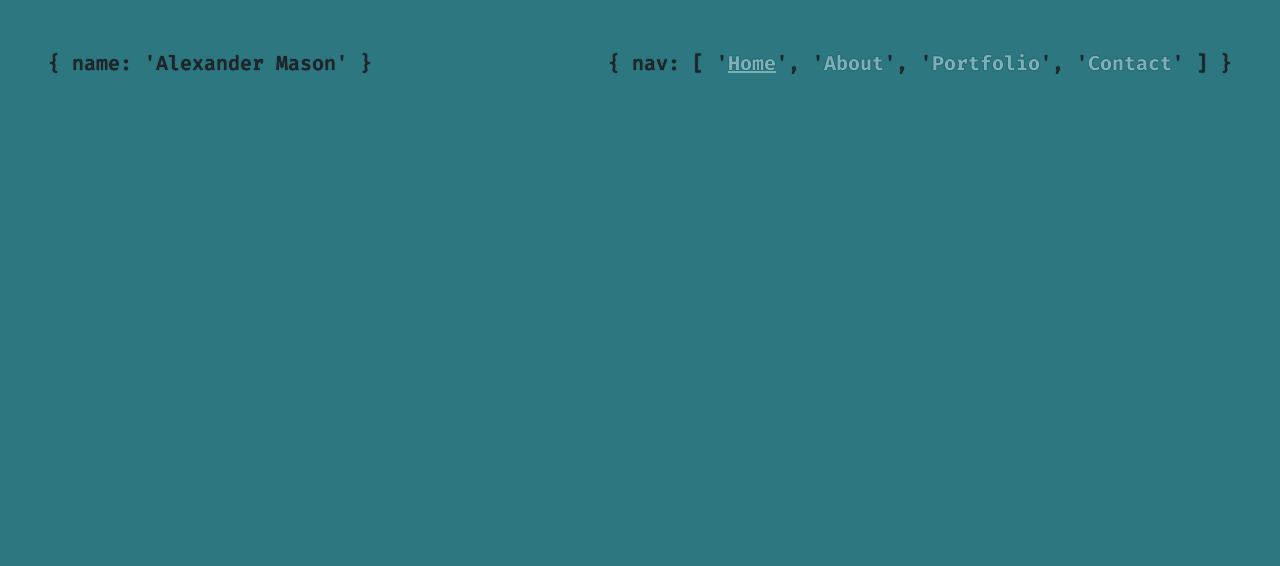
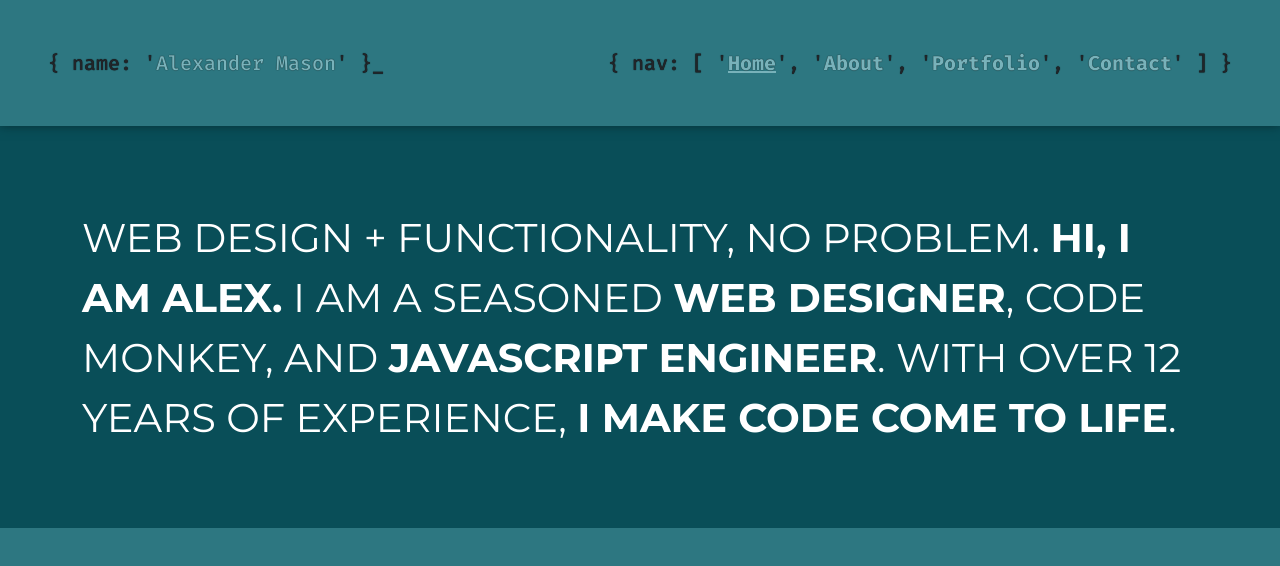
Before and after one commit to AlexMason/Portfolio, a plain HTML site: page index.html in a window 1280 px wide. Shown: the top 566 px of the page. Drawn offline with nearby package versions, Linux system fonts and the light colour scheme.

Commit message:
Finished Nav + Added headed hero

```diff
--- a/css/body.css
+++ b/css/body.css
@@ -1,4 +1,6 @@
 html,
 body {
   background-color: var(--p-color-1);
+  font-family: "Montserrat", sans-serif;
+  scroll-behavior: smooth;
 }
--- a/css/fonts.css
+++ b/css/fonts.css
@@ -1 +1,3 @@
 @import url("https://fonts.googleapis.com/css2?family=Fira+Code:wght@300;400;500;600;700&display=swap");
+@import url("https://fonts.googleapis.com/css2?family=Montserrat:ital,wght@0,100;0,200;0,300;0,400;0,500;0,600;0,700;0,800;0,900;1,100;1,200;1,300;1,400;1,500;1,600;1,700;1,800;1,900&display=swap");
+/* font-family: 'Montserrat', sans-serif; */
--- a/css/header.css
+++ b/css/header.css
@@ -1,3 +1,17 @@
+.ch-nav {
+  box-sizing: border-box;
+  transition: all 0.3s ease;
+  position: fixed;
+  top: 0;
+  width: inherit;
+  background-color: var(--p-color-1);
+  box-shadow: 0px 0px 10px var(--p-color-6);
+}
+
+.ch-nav-border {
+  box-shadow: 0px 0px 10px var(--p-color-6);
+}
+
 .ch-name,
 .ch-links {
   font-family: "Fira Code", monospace;
@@ -24,3 +38,20 @@
 .ch-links > a:hover {
   text-decoration: underline;
 }
+
+.ch-hero {
+  background-color: var(--p-color-5);
+  font-size: 40px;
+  text-transform: uppercase;
+  color: white;
+  padding: 5rem 0rem;
+}
+
+.ch-hero > div > span > strong {
+  background-color: var(--p-color-3);
+  padding: 0em 0.1em;
+}
+
+.ch-hero > div > span {
+  display: inline-block;
+}
--- a/css/style.css
+++ b/css/style.css
@@ -2,3 +2,8 @@
 @import "./variables.css";
 @import "./body.css";
 @import "./header.css";
+@import "./about.css";
+
+.yuge {
+  height: 2000px;
+}
--- a/css/variables.css
+++ b/css/variables.css
@@ -6,4 +6,5 @@
   --p-color-3: #488c96;
   --p-color-4: #19646f;
   --p-color-5: #094e58;
+  --p-color-6: #063036;
 }
--- a/index.html
+++ b/index.html
@@ -15,24 +15,57 @@
   <link rel="stylesheet" href="./css/style.css">
 </head>
 
-<body>
+<body id="top">
 
   <!-- Header -->
-  <div class="d-flex justify-content-between">
-    <div class="ch-name m-5" id="typing-name">{ name: '<span>Alexander Mason</span>' }</div>
-    <div class="ch-links m-5" id="typing-links">{ nav:
-      <span>[</span>
-      '<a href="" class="active">Home</a>',
-      '<a href="">About</a>',
-      '<a href="">Portfolio</a>',
-      '<a href="">Contact</a>'
-      <span>]</span>
-      }
+  <div style="height: 8rem; width: 100%; background-color: var(--p-color-5);">
+    <div class="ch-nav d-flex justify-content-between ps-5 pe-5 pt-5 pb-5" id="nav">
+      <div class="ch-name" id="typing-name">{ name: '<span>Alexander Mason</span>' }</div>
+      <div class="ch-links" id="typing-links">{ nav:
+        <span>[</span>
+        '<a href="#top" class="active">Home</a>',
+        '<a href="#about">About</a>',
+        '<a href="#portfolio">Portfolio</a>',
+        '<a href="#contact">Contact</a>'
+        <span>]</span>
+        }
+      </div>
     </div>
   </div>
 
-  <!-- Content -->
+  <!-- <div class="ch-hero">
+    <div class="container">
+      <span>Web Design + Functionality, no problem.</span>
+      <span><strong>Hi, I am Alex.</strong></span>
+      <span>I am a seasoned</span>
+      <span><strong>web designer</strong>, code monkey,</span>
+      <span>and <strong>javascript engineer</strong>.</span>
+      <span>With over 12 years of experience,</span>
+      <span><strong>I make code come to life</strong>.</span>
+    </div>
+  </div> -->
+
+  <div class="ch-hero">
+    <div class="container">
+      Web Design + Functionality, no problem.
+      <strong>Hi, I am Alex.</strong>
+      I am a seasoned
+      <strong>web designer</strong>, code monkey,
+      and <strong>javascript engineer</strong>.
+      With over 12 years of experience,
+      <strong>I make code come to life</strong>.
+    </div>
+  </div>
+
+  <!-- About Me -->
+  <div class="container" id="about">
+
+  </div>
+
+  <!-- Portfolio -->
+  <!-- Contact Me/Get in touch -->
   <!-- Footer -->
+  <div class="yuge" id="yuge"></div>
 
   <!-- Bootstrap Script -->
   <script src="https://cdn.jsdelivr.net/npm/bootstrap@5.0.0-beta2/dist/js/bootstrap.bundle.min.js"
--- a/script.js
+++ b/script.js
@@ -0,0 +1,43 @@
+//Nav anchoring + scroll START
+
+let nav = document.getElementById("nav");
+let navLinks = document.querySelectorAll("#typing-links > a");
+
+const resizeObserver = new ResizeObserver((entries) => {
+  console.log("hi");
+});
+
+resizeObserver.observe(nav);
+
+document.addEventListener("scroll", () => {
+  if (window.scrollY <= 70) {
+    nav.classList.remove("pt-3");
+    nav.classList.remove("pb-3");
+    nav.classList.add("pt-5");
+    nav.classList.add("pb-5");
+  } else {
+    nav.classList.remove("pt-5");
+    nav.classList.remove("pb-5");
+    nav.classList.add("pt-3");
+    nav.classList.add("pb-3");
+  }
+});
+
+navLinks.forEach((navLink) => {
+  navLink.onclick = (e) => {
+    e.preventDefault();
+
+    let href = navLink.attributes.href.nodeValue;
+
+    navLinks.forEach((n) => n.classList.remove("active"));
+    navLink.classList.add("active");
+
+    if (href !== "" && href.substr(0, 1) === "#") {
+      let scrollToElement = document.getElementById(href.substr(1));
+      scrollToElement.scrollIntoView();
+    } else if (href !== "") {
+      window.open(href, "_blank");
+    }
+  };
+});
+//Nav anchoring + scroll END
--- a/typing.js
+++ b/typing.js
@@ -1,24 +1,12 @@
-function sleep(ms) {
-  return new Promise((r) => setTimeout(r, ms));
-}
-
 window.addEventListener("load", async (event) => {
   let name = document.querySelector("[id=typing-name]");
-  let nameDefaultText = name.innerText;
+  let nameDefaultText = name.innerHTML;
 
   setInterval(() => {
     if (name.innerText.includes("_")) {
-      name.innerText = nameDefaultText;
+      name.innerHTML = nameDefaultText;
     } else {
-      name.innerText = nameDefaultText + "_";
+      name.innerHTML = nameDefaultText + "_";
     }
   }, 750);
-
-  //links
-  //rebuild links
-  let linksElement = document.querySelector("[id=typing-links]");
-  let reg = linksElement.innerText.match(/([A-Z])\w+/g);
-  let template = "{ Links [] }";
-
-  console.log(linksElement.innerHTML);
 });
```
Also changed, not shown: css/about.css (added).
